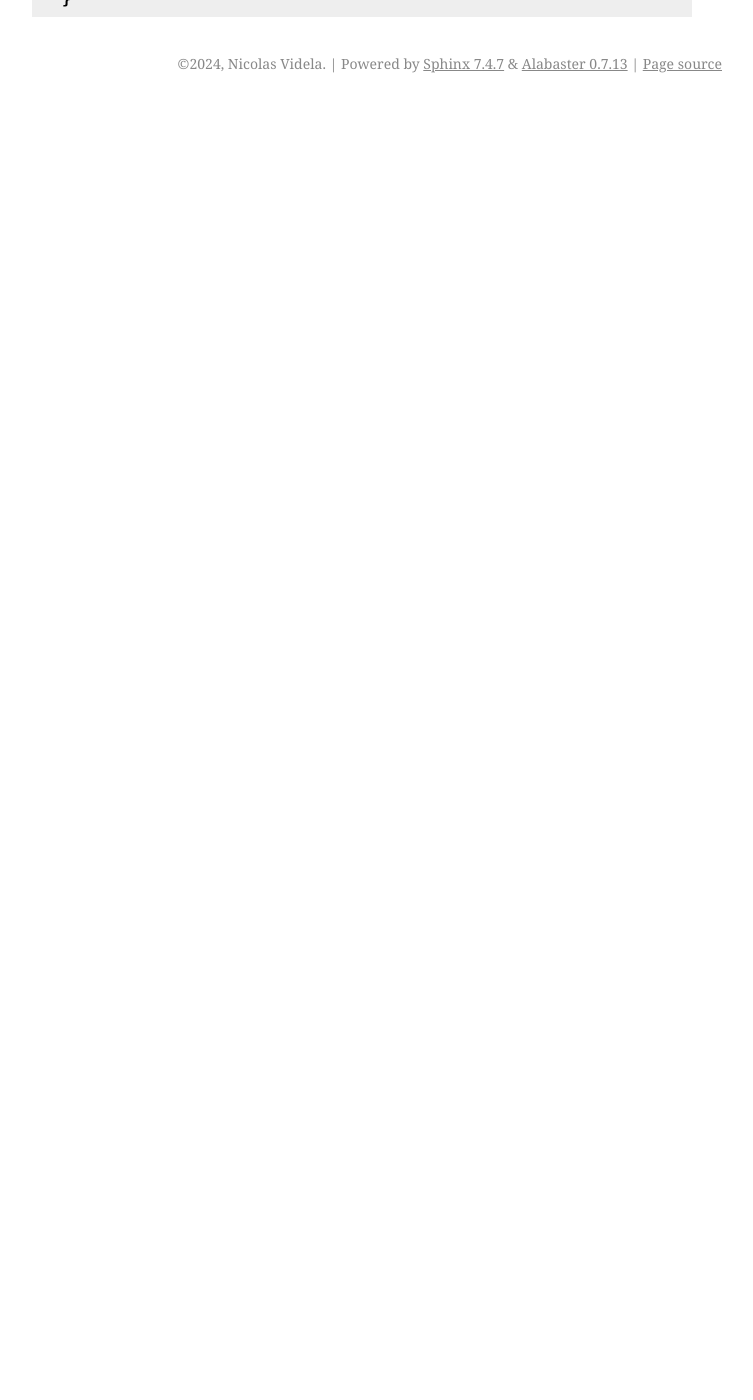
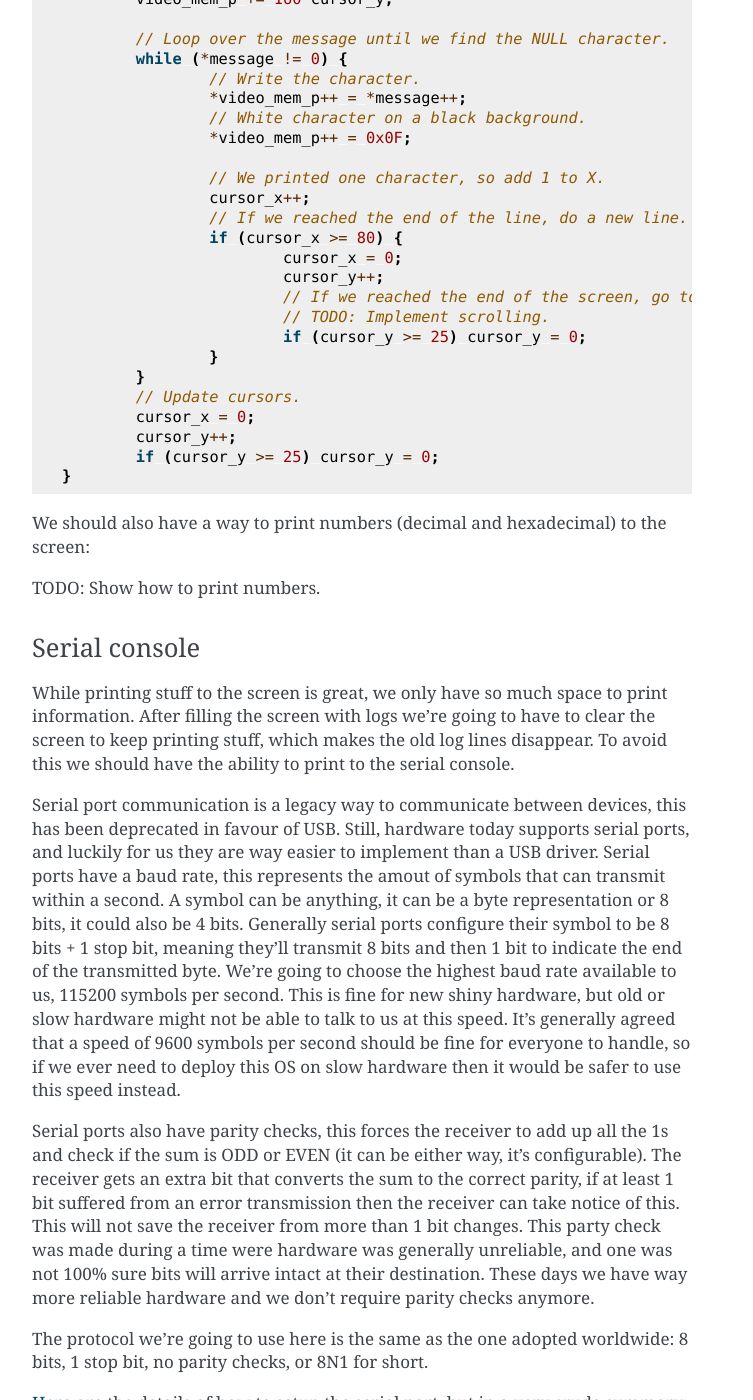
Before and after one commit to videlanicolas/os_learning, a Sphinx documentation site: the page built from docs/source/devlog.md, in a window 1280 px wide and 1400 px high, scrolled down 7190 px. Shown: the whole window, without its empty margins (388-1141 px from the left). Built offline with Sphinx 7.4.7, drawn with Linux system fonts in a browser that asks for light colours; before the commit the page ends 7293 px from its top, so only the background shows below that; some of the changed text lies outside the part shown.

Commit message:
Serial console!

````diff
--- a/docs/source/devlog.md
+++ b/docs/source/devlog.md
@@ -171,16 +171,118 @@
 The function should take the string we want to print as parameter, but also should take the address in memory we want to print this character. The caller of this function should not have to worry about where in memory it needs to write the byte, this function should take that into account and only accept a string. Given we're in VGA text mode we know the screen size is 80x25 characters long, so we can implement some logic to save the state of a "cursor" and print a new line everytime its called.
 
 ```c
-void kprint(char *message) {
-	// Get the video memory address we want. This should be 0xb8000 plus the cursor lines we added before.
+#define TXT_VIDEO_MEM 0xb8000
 
-	// Loop over message, byte by byte, and copy it to video memory.
-	loop until *message == 0 {
+char cursor_x = 0;
+char cursor_y = 0;
+
+// Print a message to the screen, while saving the position of a cursor.
+void printk(char *message) {
+	char *video_mem_p = (char *) TXT_VIDEO_MEM;
+
+	// We need to move the video memory up to the point where we should write our next line.
+	// 80 x 2 = 160, the amount of bytes we need to move for each line.
+	video_mem_p += 160*cursor_y;
+
+	// Loop over the message until we find the NULL character.
+	while (*message != 0) {
+		// Write the character.
 		*video_mem_p++ = *message++;
-		// White character on black background.
-		*video_mem_p++ = 0x0f;
-		// Update X and Y accordingly.
+		// White character on a black background.
+		*video_mem_p++ = 0x0F;
+
+		// We printed one character, so add 1 to X.
+		cursor_x++;
+		// If we reached the end of the line, do a new line.
+		if (cursor_x >= 80) {
+			cursor_x = 0;
+			cursor_y++;
+			// If we reached the end of the screen, go to the top.
+			// TODO: Implement scrolling.
+			if (cursor_y >= 25) cursor_y = 0;
+		}
 	}
-	// Add a cursor line, mimicking a new line.
+	// Update cursors.
+	cursor_x = 0;
+	cursor_y++;
+	if (cursor_y >= 25) cursor_y = 0;
 }
 ```
+
+We should also have a way to print numbers (decimal and hexadecimal) to the screen:
+
+TODO: Show how to print numbers.
+
+### Serial console
+
+While printing stuff to the screen is great, we only have so much space to print information. After filling the screen with logs we're going to have to clear the screen to keep printing stuff, which makes the old log lines disappear. To avoid this we should have the ability to print to the serial console.
+
+Serial port communication is a legacy way to communicate between devices, this has been deprecated in favour of USB. Still, hardware today supports serial ports, and luckily for us they are way easier to implement than a USB driver. Serial ports have a baud rate, this represents the amout of symbols that can transmit within a second. A symbol can be anything, it can be a byte representation or 8 bits, it could also be 4 bits. Generally serial ports configure their symbol to be 8 bits + 1 stop bit, meaning they'll transmit 8 bits and then 1 bit to indicate the end of the transmitted byte. We're going to choose the highest baud rate available to us, 115200 symbols per second. This is fine for new shiny hardware, but old or slow hardware might not be able to talk to us at this speed. It's generally agreed that a speed of 9600 symbols per second should be fine for everyone to handle, so if we ever need to deploy this OS on slow hardware then it would be safer to use this speed instead.
+
+Serial ports also have parity checks, this forces the receiver to add up all the 1s and check if the sum is ODD or EVEN (it can be either way, it's configurable). The receiver gets an extra bit that converts the sum to the correct parity, if at least 1 bit suffered from an error transmission then the receiver can take notice of this. This will not save the receiver from more than 1 bit changes. This party check was made during a time were hardware was generally unreliable, and one was not 100% sure bits will arrive intact at their destination. These days we have way more reliable hardware and we don't require parity checks anymore.
+
+The protocol we're going to use here is the same as the one adopted worldwide: 8 bits, 1 stop bit, no parity checks, or 8N1 for short.
+
+[Here](https://wiki.osdev.org/Serial_Ports) are the details of how to setup the serial port, but in a very crude summary:
+
+* There are multiple serial ports available (COM1 through COM8), although COM1 and COM2 are unofficially standardized.
+* COM1 (IO port `0x3F8`) defines registers depending on the offset of the IO port address.
+	* Reads on `0x3F8` will return a byte transmitted to us, and writing to `0x3F8` will send a byte through the port.
+	* `0x3F8` + 1 is the Interrupt Enable Register.
+	* `0x3F8` + 2 is the FIFO control register.
+	* And so on...
+
+We first need to initialize the serial port and test it's working properly. To do this we set multiple registers on a precise order, by writing bytes out through the port. We also set the serial port in "loopback" mode to test if we receive a byte we transmit ourselves.
+
+```c
+// Initializes COM1 port: https://wiki.osdev.org/Serial_Ports
+// We'll do 8N1, 115200 baud.
+uint8_t init_com1() {
+	// Disable all interrupts while we initialize COM1.
+	outb(COM1 + 1, 0x00);
+
+	// Setting the baud rate to 115200, this means having a divisor of 1.
+	// To do this we need to do the following:
+	// Set the most significant bit of the Line Control Register. This is the DLAB bit, and allows access to the divisor registers.
+	// Send the least significant byte of the divisor value to [PORT + 0].
+	// Send the most significant byte of the divisor value to [PORT + 1].
+	// Clear the most significant bit of the Line Control Register.
+
+	outb(COM1 + 3, 0x80);		// Set bit 7, this is DLAB bit.
+	outb(COM1, 0x01);			// Set the LSB of the divisor value. We just want 1.
+	outb(COM1 + 1, 0x00);		// Set the MSB of the divisor value, this should be 0.
+	outb(COM1 + 3, 0x00);		// Clear bit 7 to set the divisor.
+
+	// Set the parity, stop and data bits.
+	// We're going to choose 8N1, the default everywhere:
+	// * 8 bits of data.
+	// * No parity.
+	// * 1 stop bit.
+    outb(COM1 + 3, 0x03);			// 8N1, no break bit, no DLAB.
+
+	// FIFO register:
+	// * Enable FIFO.
+	// * Clear FIFO input/output buffers.
+	// * Set interrupt at 8 bits, this means we're going to get interrupted when there's at least 1 byte at the receiving buffer.
+	outb(COM1 + 2, 0xC7);
+
+    // Modem Control Register.
+    // Initialize the IRQ.
+    outb(COM1 + 4, 0x0B);
+
+    // Now enable loopback mode, to test the serial TX/RX lines are working.
+    outb(COM1 + 4, 0x1E);
+
+    outb(COM1, 0x55);               // Send 0x55 (alternating 1s and 0s).
+
+    // Read the byte, it should be the same byte we sent.
+    if (inb(COM1) != 0x55) {
+        return 1;
+    }
+
+    // If we're here then we passed the test, disable loopback in COM1
+    outb(COM1 + 4, 0x0F);
+
+    return 0;
+}
+```
````
Also changed, not shown: 6 other files.
